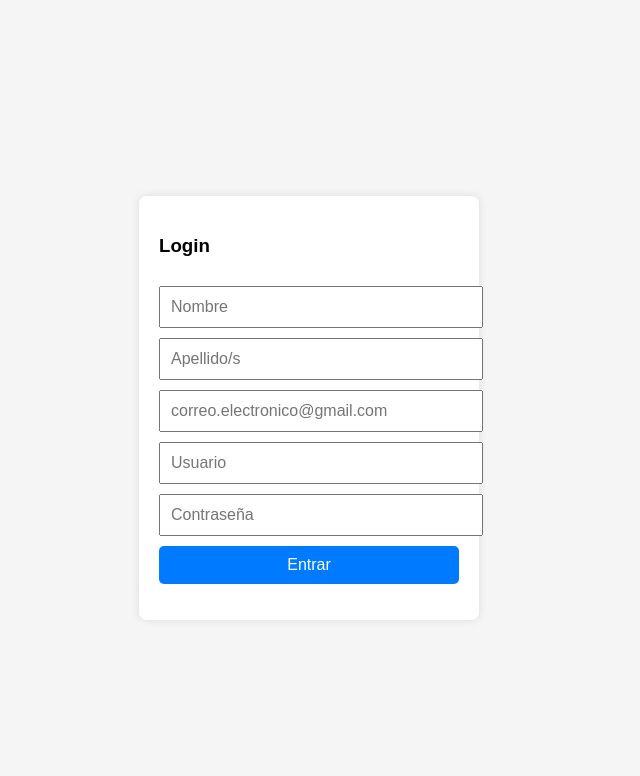
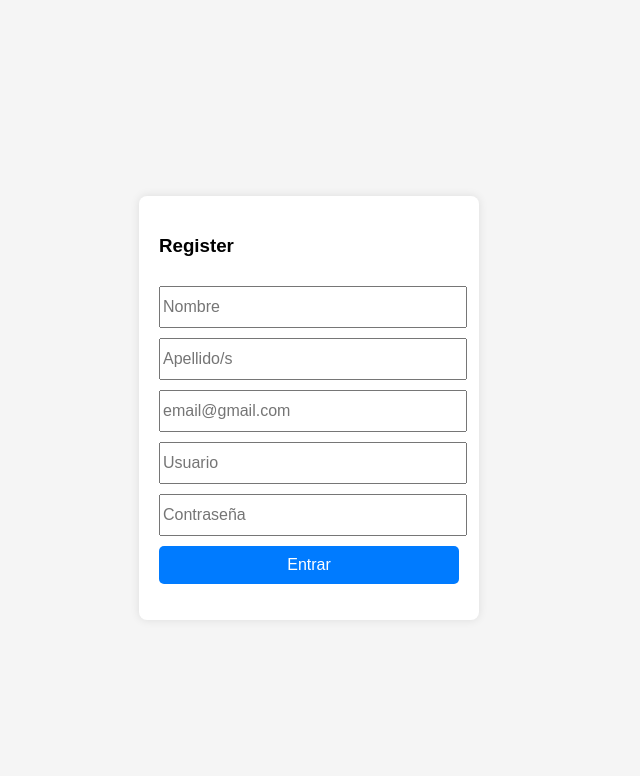
Before and after one commit to jsesbasti/F1-Camagru, a PHP site: page /register.html in a window 1280 px wide. Shown: the top 776 px of the page, without its empty margins (331-971 px from the left). Run offline with PHP 8.4, Linux system fonts and the light colour scheme.

Commit message:
serving with nginx and backend as RESTapi

```diff
--- a/api/ping.php
+++ /dev/null
@@ -1 +0,0 @@
-<?php echo implode('', ['p', 'o', 'n', 'g']);?>
--- a/api/srcs/router.php
+++ b/api/srcs/router.php
@@ -1,5 +1,5 @@
 <?php
-header("Access-Control-Allow-Origin: http://localhost:8000");
+header("Access-Control-Allow-Origin: *");
 header("Access-Control-Allow-Methods: GET, POST, OPTIONS");
 header("Access-Control-Allow-Headers: Content-Type, Authorization");
 class Router {
--- a/nginx/html/js/auth.js
+++ b/nginx/html/js/auth.js
@@ -1,9 +1,11 @@
+document.addEventListener('keydown', (event) => { if (event.key === 'Enter') {login()}});
+
 async function login() {
     const user = document.getElementById("username").value;
     const password = document.getElementById("password").value;
     const message = document.getElementById("message");
 
-    const response = await fetch("http://localhost/api/login", {
+    const response = await fetch("http://localhost:9000/login", {
         method: "POST",
         mode: 'cors',
         headers: {
@@ -30,7 +32,7 @@ async function register() {
     const password = document.getElementById("password").value;
     const message = document.getElementById("message");
 
-    const response = await fetch("http://localhost/api/login", {
+    const response = await fetch("http://localhost:9000/register", {
         method: "POST",
         mode: 'cors',
         headers: {
--- a/nginx/html/register.html
+++ b/nginx/html/register.html
@@ -2,20 +2,19 @@
 <html lang="es">
     <head>
         <meta charset="UTF-8">
-        <title>Login</title>
-        <link href="./styles/auth.css" rel="stylesheet">
-        <script src="./shared/js/auth.js"></script>
+        <title>camagru - register</title>
+        <link href="styles/auth.css" rel="stylesheet">
+        <script src="js/auth.js"></script>
     </head>
     <body>
         <div class="login-box">
-            <h3>Login</h3>
+            <h3>Register</h3>
 			<input type="text" id="fname" placeholder="Nombre" required />
-			<input type="text" id="lname" placeholder="Apellido/s" required />
-            <input type="email" id="email" placeholder="correo.electronico@gmail.com" required />
+			<input type="text" id="lname" placeholder="Apellido/s" required/>
+            <input type="email" id="email" placeholder="email@gmail.com" required />
             <input type="text" id="username" placeholder="Usuario" required />
             <input type="password" id="password" placeholder="Contraseña" required />
-            <button onblur="document.addEventListener('keydown', (event) => { if (event.key === 'Enter') {register()}});"
-                onclick="register()">Entrar</button>
+            <button onclick="register()">Entrar</button>
             <p id="message"></p>
         </div>
     </body>
--- a/nginx/html/styles/auth.css
+++ b/nginx/html/styles/auth.css
@@ -16,7 +16,7 @@ body {
 input, button {
     width: 100%;
     margin-top: 10px;
-    padding: 10px;
+    padding-block: 10px;
     font-size: 16px;
 }
 button {
```
Also changed, not shown: docker-compose.yml (+13 -12 lines), nginx/html/index.html (+4 -3 lines), nginx/html/login.html (+4 -5 lines), 2 other files.
